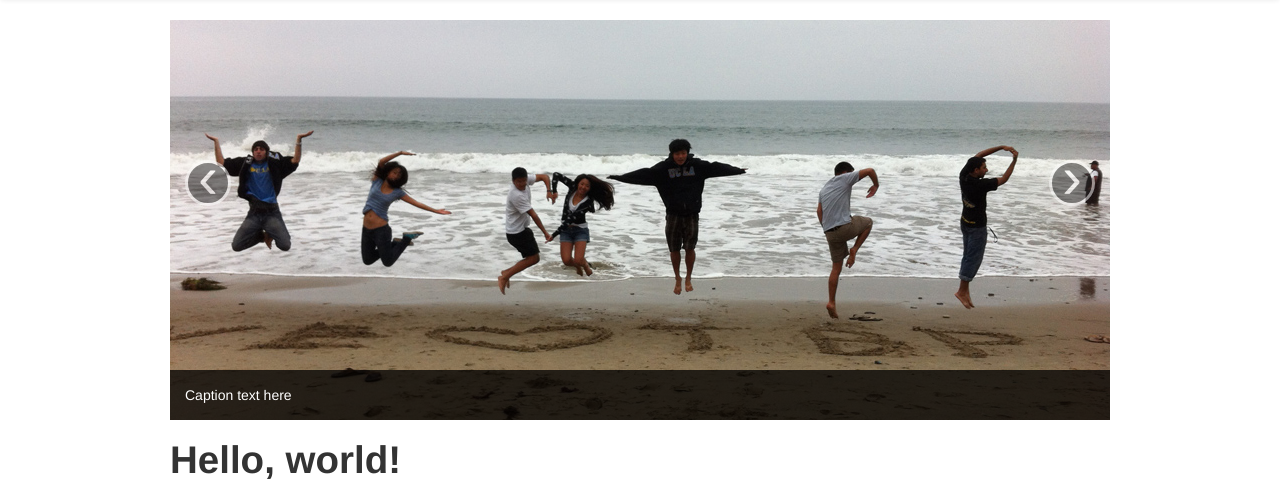
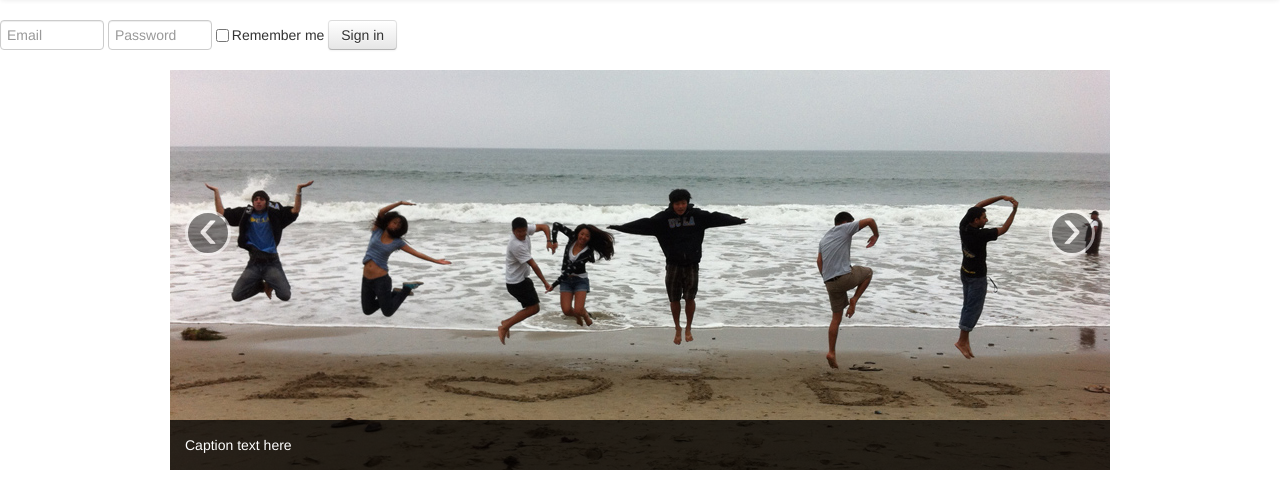
Before and after one commit to shannonjmtan/tbpsite, a PHP site: page / in a window 1280 px wide. Shown: the part 42-522 px from the top of the page. Run offline with PHP 8.4, Linux system fonts and the light colour scheme.

Commit message:
Added login form

```diff
--- a/navbar.php
+++ b/navbar.php
@@ -11,3 +11,11 @@
 	</ul>
   </div>
 </div>
+<form class="form-inline">
+  <input type="text" class="input-small" placeholder="Email">
+  <input type="password" class="input-small" placeholder="Password">
+  <label class="checkbox">
+    <input type="checkbox"> Remember me
+  </label>
+  <button type="submit" class="btn">Sign in</button>
+</form>
```
